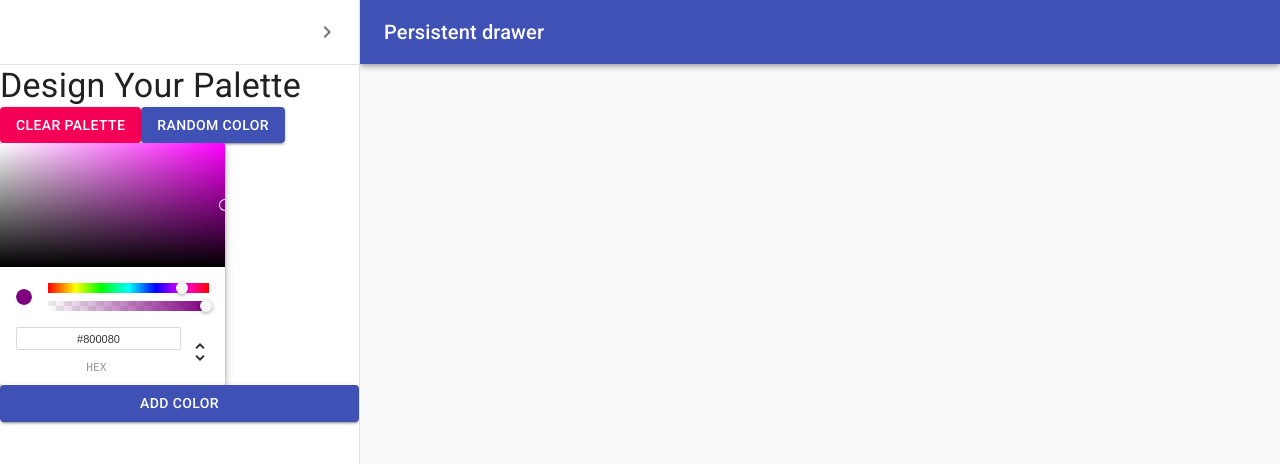
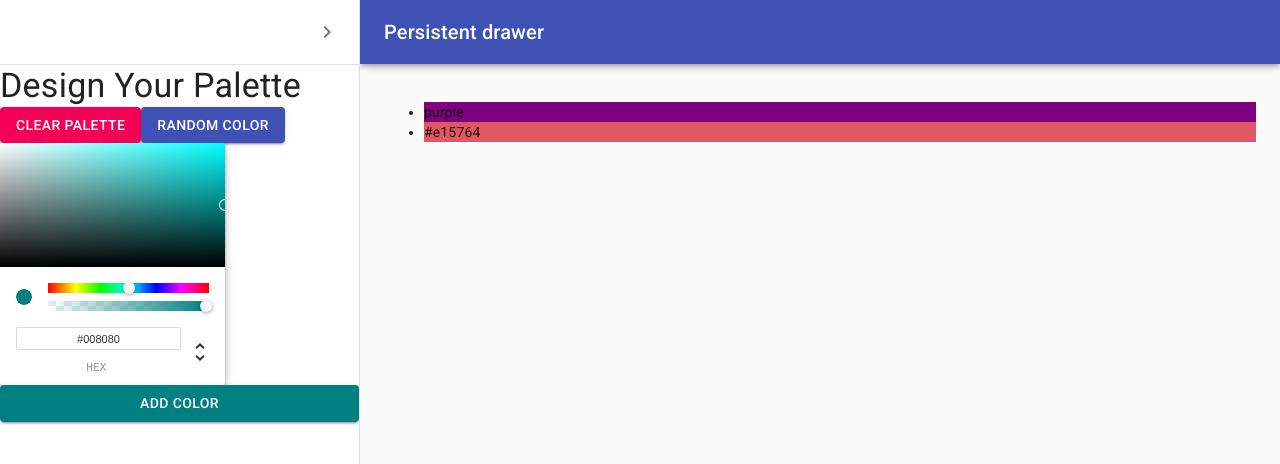
Before and after one commit to jvandy83/custom-color-app, a React (Create React App) app: page /palette/new in a window 1280 px wide. Both pictures are taken after a click on the button "open drawer". Shown: the top 464 px of the page. Built offline with nearby package versions, Linux system fonts and the light colour scheme.

Commit message:
Add functionality to 'addColor' button on color picker

```diff
--- a/src/NewPaletteForm.js
+++ b/src/NewPaletteForm.js
@@ -12,6 +12,7 @@
 import MenuIcon from '@material-ui/icons/Menu';
 import ChevronRightIcon from '@material-ui/icons/ChevronRight';
 import { ChromePicker } from 'react-color';
+import { colors } from '@material-ui/core';
 
 const drawerWidth = 360;
 
@@ -75,6 +76,8 @@
   const classes = useStyles();
   // const theme = useTheme();
   const [open, setOpen] = React.useState(false);
+  const [currentColor, setCurrentColor] = React.useState('teal');
+  const [colors, setColor] = React.useState(['purple', '#e15764']);
 
   const handleDrawerOpen = () => {
     setOpen(true);
@@ -82,6 +85,14 @@
 
   const handleDrawerClose = () => {
     setOpen(false);
+  };
+
+  const updateCurrentColor = newColor => {
+    setCurrentColor(newColor.hex);
+  };
+
+  const addNewColor = () => {
+    setColor([...colors, currentColor]);
   };
 
   return (
@@ -133,10 +144,15 @@
           </Button>
         </div>
         <ChromePicker
-          color="purple"
-          onChangeComplete={newColor => console.log(newColor)}
+          color={currentColor}
+          onChangeComplete={updateCurrentColor}
         />
-        <Button variant="contained" color="primary">
+        <Button
+          variant="contained"
+          color="primary"
+          style={{ backgroundColor: currentColor }}
+          onClick={addNewColor}
+        >
           Add Color
         </Button>
       </Drawer>
@@ -146,6 +162,11 @@
         })}
       >
         <div className={classes.drawerHeader} />
+        <ul>
+          {colors.map(color => (
+            <li style={{ backgroundColor: color }}>{color}</li>
+          ))}
+        </ul>
       </main>
     </div>
   );
```
